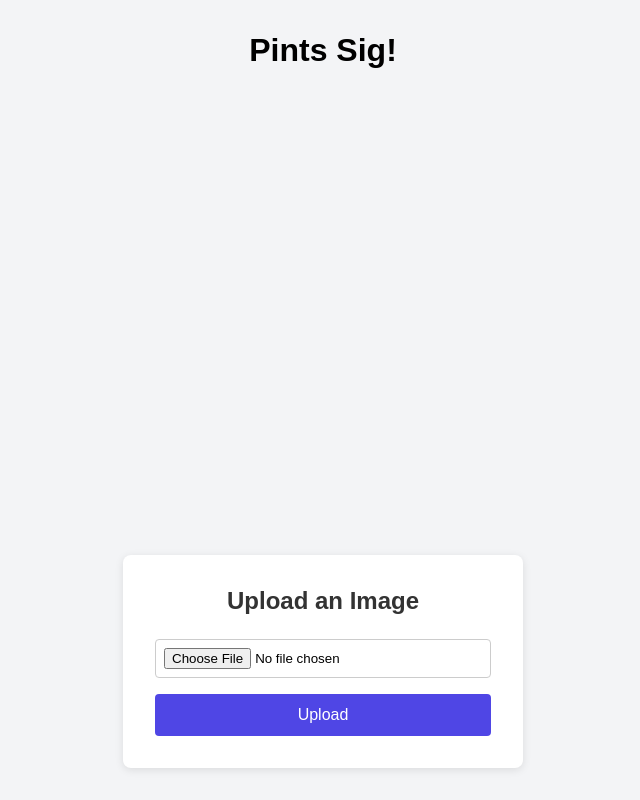
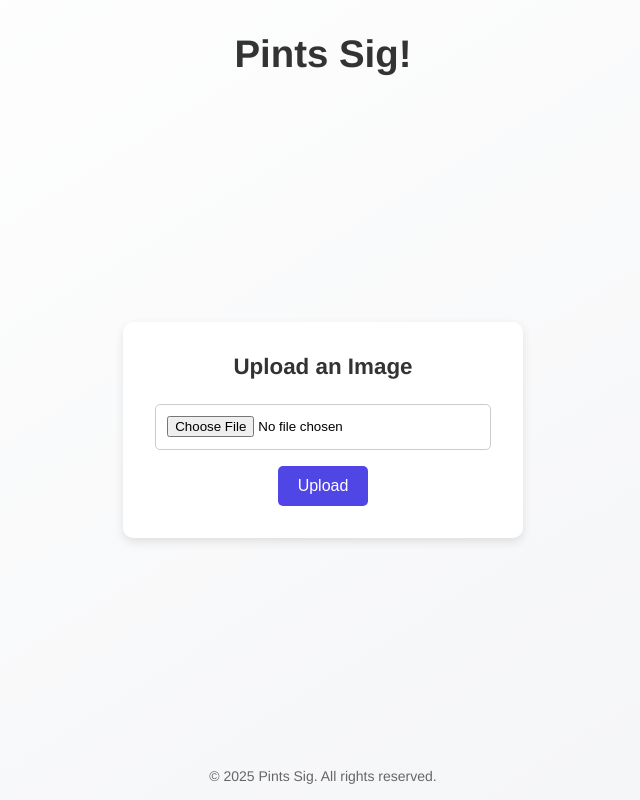
Before and after one commit to Neelectric/pints_sig, a Flask app: page / in a window 1280 px wide. Shown: the whole page, without its empty margins (317-957 px from the left). Run offline with Flask 3, Linux system fonts and the light colour scheme.

Commit message:
centered

```diff
--- a/frontend/templates/homepage.html
+++ b/frontend/templates/homepage.html
@@ -1,4 +1,3 @@
-<!DOCTYPE html>
 <!DOCTYPE html>
 <html lang="en">
 <head>
@@ -12,35 +11,47 @@
       box-sizing: border-box;
     }
 
-    /* Use flex to distribute space from top to bottom */
     body {
-      font-family: Arial, sans-serif;
-      background: #f3f4f6;
+      font-family: 'Helvetica Neue', Arial, sans-serif;
+      background: linear-gradient(to bottom right, #ffffff, #f3f4f6);
       display: flex;
       flex-direction: column;
-      justify-content: space-between; /* Space between top-container & upload-container */
-      min-height: 100vh;             /* Make body at least full viewport height */
+      min-height: 100vh; /* Ensures footer stays at the bottom */
     }
 
-    .top-container {
+    /* Header Section */
+    header {
       text-align: center;
       padding: 2rem 1rem;
     }
 
+    header h1 {
+      font-size: 2.4rem;
+      color: #333;
+    }
+
+    /* Main Section (Upload Form) */
+    main {
+      display: flex;
+      justify-content: center;
+      align-items: center;
+      flex: 1; /* Pushes footer down */
+      padding: 1rem;
+    }
+
     .upload-container {
       background: #fff;
-      margin: 2rem auto;  /* Center horizontally */
+      border-radius: 10px;
+      box-shadow: 0 4px 10px rgba(0, 0, 0, 0.1);
+      max-width: 400px;
+      width: 100%;
       padding: 2rem;
-      border-radius: 8px;
-      box-shadow: 0 2px 8px rgba(0, 0, 0, 0.1);
-      max-width: 400px;
-      width: 90%;
       text-align: center;
     }
 
-    .upload-container h1 {
+    .upload-container h2 {
       margin-bottom: 1.5rem;
-      font-size: 1.5rem;
+      font-size: 1.4rem;
       color: #333;
     }
 
@@ -48,41 +59,59 @@
       display: flex;
       flex-direction: column;
       gap: 1rem;
+      align-items: center;
     }
 
     input[type="file"] {
       border: 1px solid #ccc;
-      padding: 0.5rem;
-      border-radius: 4px;
+      border-radius: 5px;
+      padding: 0.7rem;
       cursor: pointer;
+      width: 100%;
     }
 
     input[type="submit"] {
       background: #4f46e5; /* Indigo shade */
       color: #fff;
       border: none;
-      padding: 0.75rem;
-      border-radius: 4px;
+      padding: 0.7rem 1.2rem;
+      border-radius: 5px;
       font-size: 1rem;
       cursor: pointer;
-      transition: background 0.3s ease;
+      transition: background 0.3s ease, transform 0.2s ease;
     }
 
     input[type="submit"]:hover {
-      background: #4338ca; /* Darker indigo on hover */
+      background: #4338ca; /* Darker indigo */
+      transform: scale(1.03);
+    }
+
+    /* Footer Section */
+    footer {
+      text-align: center;
+      padding: 1rem;
+      font-size: 0.875rem;
+      color: #666;
     }
   </style>
 </head>
 <body>
-  <div class="top-container">
+  <header>
     <h1>Pints Sig!</h1>
-  </div>
+  </header>
+
+  <main>
     <div class="upload-container">
-    <h1>Upload an Image</h1>
+      <h2>Upload an Image</h2>
       <form action="/upload" method="POST" enctype="multipart/form-data">
         <input type="file" name="file" accept="image/*">
         <input type="submit" value="Upload">
       </form>
     </div>
+  </main>
+
+  <footer>
+    &copy; 2025 Pints Sig. All rights reserved.
+  </footer>
 </body>
 </html>
```
Lines whose indentation alone changed are shown as unchanged.
